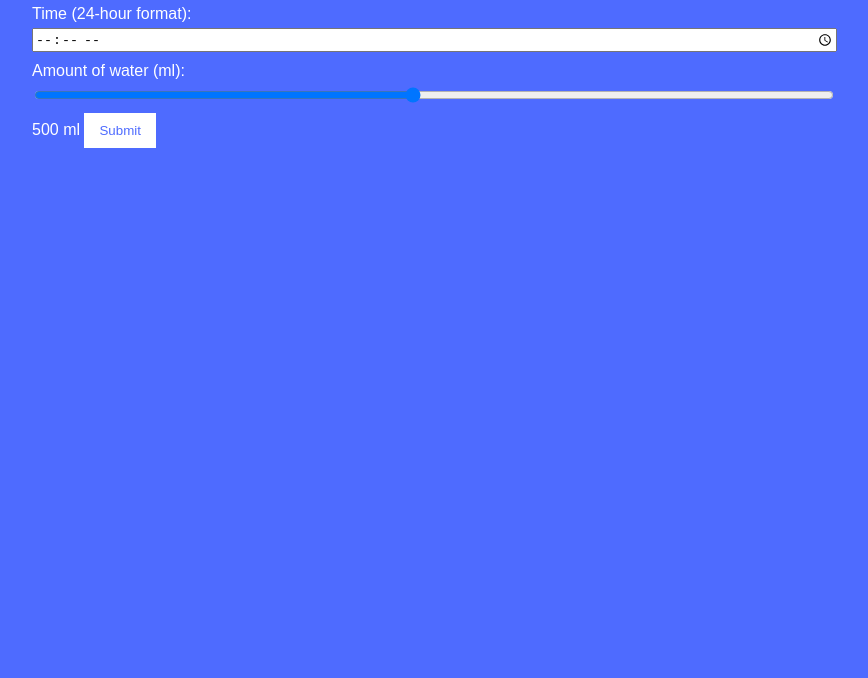
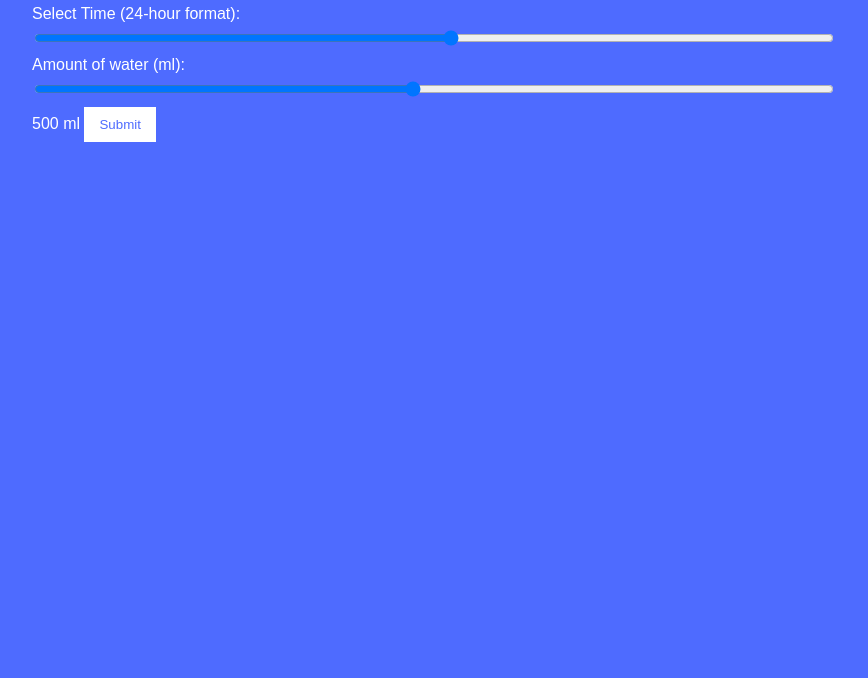
Before and after one commit to aamiraghaa/python_desktop_test, a plain HTML site: page index.html in a window 1280 px wide. Shown: the part 122-800 px from the top of the page, without its empty margins (208-1076 px from the left). Drawn offline with Linux system fonts and the light colour scheme.

Commit message:
Update index.html

```diff
--- a/index.html
+++ b/index.html
@@ -11,8 +11,8 @@
         <h1>Welcome to my website</h1>
 
         <form action="#" method="post" id="waterForm">
-            <label for="timeSelection">Time (24-hour format):</label>
-            <input type="time" id="timeSelection" name="timeSelection" required>
+            <label for="timeSelection">Select Time (24-hour format):</label>
+            <input type="range" id="timeSelection" name="timeSelection" min="0" max="23" step="1" value="" />
 
             <label for="amountSelection">Amount of water (ml):</label>
             <input type="range" id="amountSelection" name="amountSelection" min="50" max="1000" step="50" value="500">
```
